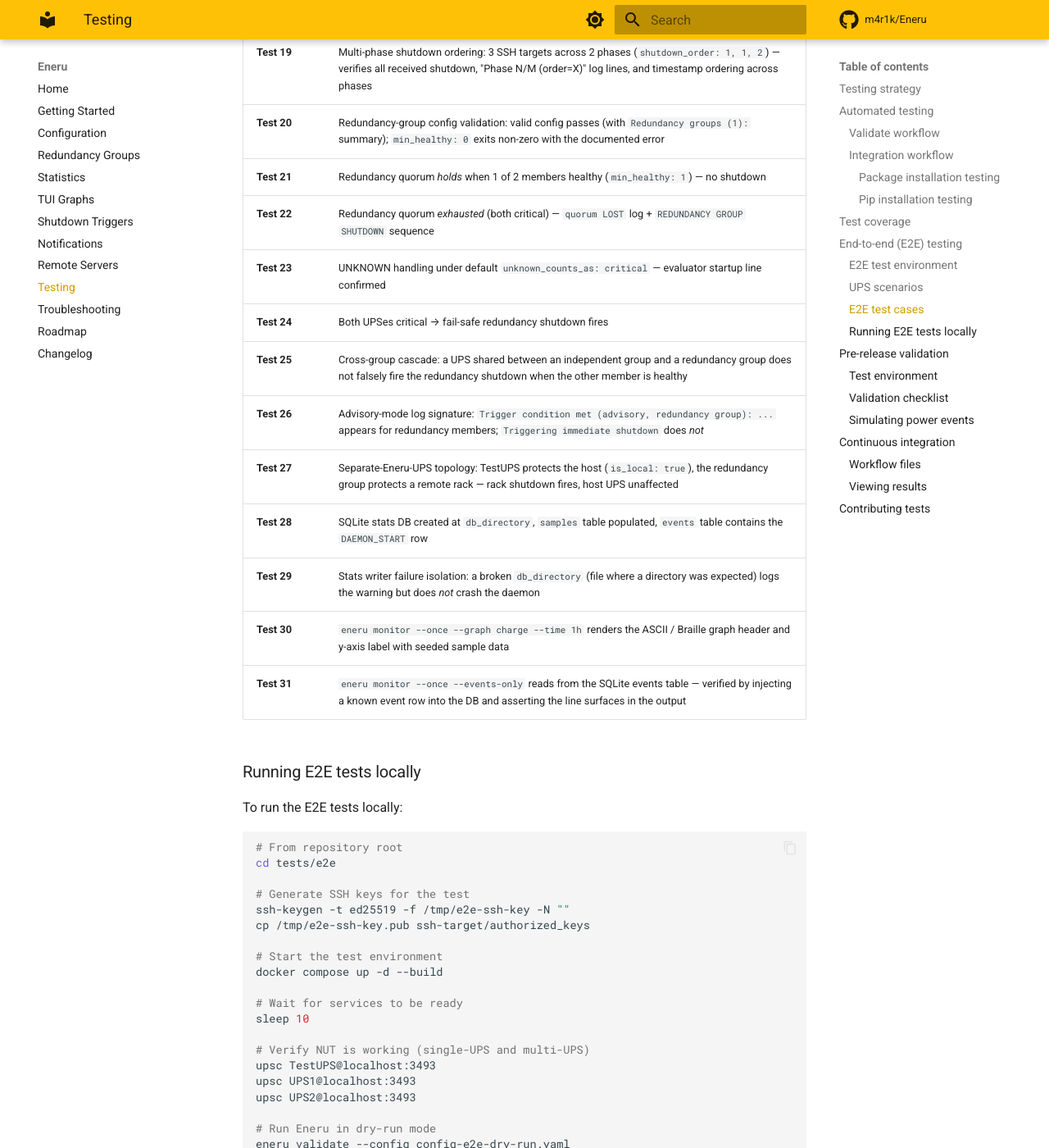
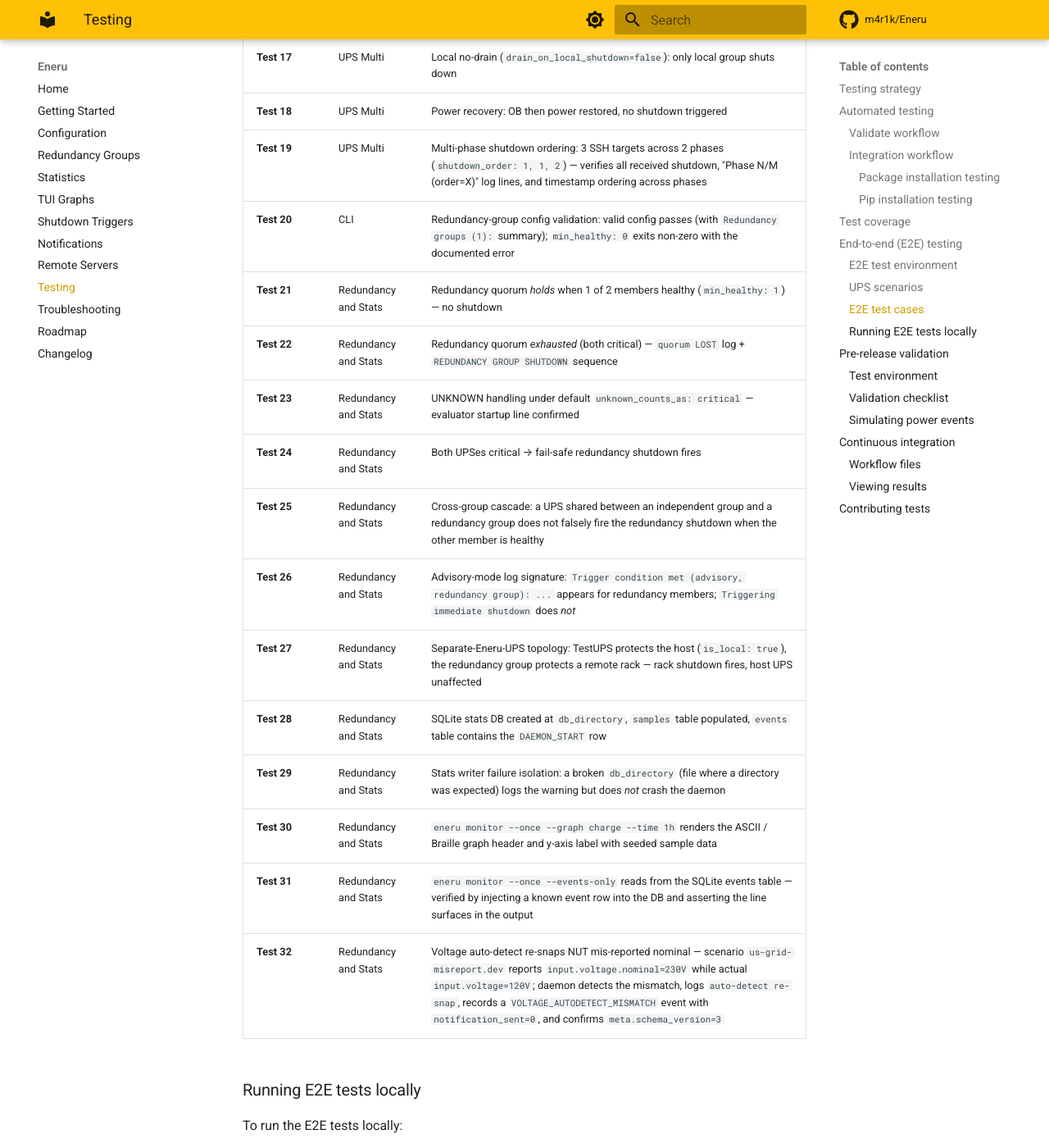
Before and after one commit to m4r1k/Eneru, an MkDocs documentation site: the page built from docs/testing.md, in a window 1280 px wide and 1400 px high, scrolled down 7980 px. Shown: the whole window at 82% size. Built offline with MkDocs 1.6.1 and Material for MkDocs 9.7.7, drawn with Linux system fonts in a browser that asks for light colours; comment, search, counter and statistics services are not loaded; some of the changed text lies outside the part shown.

Commit message:
docs: Test 32 row, matrix-group column, bump CI checks count to 10
`docs/testing.md`:
  - Add the missing Test 32 row (voltage auto-detect re-snap, shipped
    with rc7 in commit e5caac2 / fixed in 210b0a0 but never made it
    into the testing-overview table).
  - Bump the count from "31 tests" to "32 tests".
  - Add a `Group` column to the test-case table mapping each test to
    its E2E matrix job (CLI / UPS Single / UPS Multi / Redundancy and
    Stats), so readers can find which job their test runs in without
    cross-referencing the workflow file.

`CLAUDE.md`:
  - Bump "7 CI checks total" -> "10 CI checks total" (5 `validate` +
    4 `E2E ...` + 1 deferred to future) and rename the e2e check
    from `e2e-test` to the four new `E2E ...` matrix names.
  - Same correction in the workflow how-to: "all 7" -> "all 10".

Co-Authored-By: Claude Opus 4.7 <noreply@anthropic.com>

```diff
--- a/docs/testing.md
+++ b/docs/testing.md
@@ -194,41 +194,46 @@ The E2E tests use scenario files to simulate different UPS states:
 
 ### E2E test cases
 
-The E2E workflow (`.github/workflows/e2e.yml`) runs 31 tests on every push and PR:
+The E2E workflow (`.github/workflows/e2e.yml`) runs 32 tests on every push and PR.
+Tests are partitioned into four parallel matrix jobs (`E2E CLI`,
+`E2E UPS Single`, `E2E UPS Multi`, `E2E Redundancy and Stats`) so the
+total wall-clock is bounded by the slowest group rather than the sum of
+all 32 tests.
 
-| Test | Description |
-|------|-------------|
-| **Test 1** | Validate E2E config against real NUT server |
-| **Test 2** | Monitor normal state - verify no false shutdown triggers |
-| **Test 3** | Detect power failure in dry-run mode |
-| **Test 4** | SSH remote shutdown with real command execution |
-| **Test 5** | FSD (Forced Shutdown) flag triggers immediate shutdown |
-| **Test 6** | Voltage event detection (brownout, AVR) |
-| **Test 7** | Notification delivery (if `E2E_NOTIFICATION_URL` secret configured) |
-| **Test 8** | Multi-UPS config validation against real NUT (both UPS1 and UPS2) |
-| **Test 9** | Multi-UPS isolation: UPS1 fails, UPS2 unaffected |
-| **Test 10** | Multi-UPS both online: no false shutdown triggers |
-| **Test 11** | Ownership validation: non-local group with containers rejected |
-| **Test 12** | CLI safety: bare `eneru` shows help, does not start daemon |
-| **Test 13** | TUI `--once` snapshot outputs UPS status |
-| **Test 14** | Multi-UPS concurrent failure: both UPSes fail, both groups shut down |
-| **Test 15** | Non-local failure: UPS2 fails, UPS1 and local resources unaffected |
-| **Test 16** | Local drain (`drain_on_local_shutdown=true`): all groups drain before local shutdown |
-| **Test 17** | Local no-drain (`drain_on_local_shutdown=false`): only local group shuts down |
-| **Test 18** | Power recovery: OB then power restored, no shutdown triggered |
-| **Test 19** | Multi-phase shutdown ordering: 3 SSH targets across 2 phases (`shutdown_order: 1, 1, 2`) — verifies all received shutdown, "Phase N/M (order=X)" log lines, and timestamp ordering across phases |
-| **Test 20** | Redundancy-group config validation: valid config passes (with `Redundancy groups (1):` summary); `min_healthy: 0` exits non-zero with the documented error |
-| **Test 21** | Redundancy quorum *holds* when 1 of 2 members healthy (`min_healthy: 1`) — no shutdown |
-| **Test 22** | Redundancy quorum *exhausted* (both critical) — `quorum LOST` log + `REDUNDANCY GROUP SHUTDOWN` sequence |
-| **Test 23** | UNKNOWN handling under default `unknown_counts_as: critical` — evaluator startup line confirmed |
-| **Test 24** | Both UPSes critical → fail-safe redundancy shutdown fires |
-| **Test 25** | Cross-group cascade: a UPS shared between an independent group and a redundancy group does not falsely fire the redundancy shutdown when the other member is healthy |
-| **Test 26** | Advisory-mode log signature: `Trigger condition met (advisory, redundancy group): ...` appears for redundancy members; `Triggering immediate shutdown` does *not* |
-| **Test 27** | Separate-Eneru-UPS topology: TestUPS protects the host (`is_local: true`), the redundancy group protects a remote rack — rack shutdown fires, host UPS unaffected |
-| **Test 28** | SQLite stats DB created at `db_directory`, `samples` table populated, `events` table contains the `DAEMON_START` row |
-| **Test 29** | Stats writer failure isolation: a broken `db_directory` (file where a directory was expected) logs the warning but does *not* crash the daemon |
-| **Test 30** | `eneru monitor --once --graph charge --time 1h` renders the ASCII / Braille graph header and y-axis label with seeded sample data |
-| **Test 31** | `eneru monitor --once --events-only` reads from the SQLite events table — verified by injecting a known event row into the DB and asserting the line surfaces in the output |
+| Test | Group | Description |
+|------|-------|-------------|
+| **Test 1** | CLI | Validate E2E config against real NUT server |
+| **Test 2** | UPS Single | Monitor normal state - verify no false shutdown triggers |
+| **Test 3** | UPS Single | Detect power failure in dry-run mode |
+| **Test 4** | UPS Single | SSH remote shutdown with real command execution |
+| **Test 5** | UPS Single | FSD (Forced Shutdown) flag triggers immediate shutdown |
+| **Test 6** | UPS Single | Voltage event detection (brownout, AVR) |
+| **Test 7** | UPS Single | Notification delivery (if `E2E_NOTIFICATION_URL` secret configured) |
+| **Test 8** | CLI | Multi-UPS config validation against real NUT (both UPS1 and UPS2) |
+| **Test 9** | UPS Multi | Multi-UPS isolation: UPS1 fails, UPS2 unaffected |
+| **Test 10** | UPS Multi | Multi-UPS both online: no false shutdown triggers |
+| **Test 11** | CLI | Ownership validation: non-local group with containers rejected |
+| **Test 12** | CLI | CLI safety: bare `eneru` shows help, does not start daemon |
+| **Test 13** | CLI | TUI `--once` snapshot outputs UPS status |
+| **Test 14** | UPS Multi | Multi-UPS concurrent failure: both UPSes fail, both groups shut down |
+| **Test 15** | UPS Multi | Non-local failure: UPS2 fails, UPS1 and local resources unaffected |
+| **Test 16** | UPS Multi | Local drain (`drain_on_local_shutdown=true`): all groups drain before local shutdown |
+| **Test 17** | UPS Multi | Local no-drain (`drain_on_local_shutdown=false`): only local group shuts down |
+| **Test 18** | UPS Multi | Power recovery: OB then power restored, no shutdown triggered |
+| **Test 19** | UPS Multi | Multi-phase shutdown ordering: 3 SSH targets across 2 phases (`shutdown_order: 1, 1, 2`) — verifies all received shutdown, "Phase N/M (order=X)" log lines, and timestamp ordering across phases |
+| **Test 20** | CLI | Redundancy-group config validation: valid config passes (with `Redundancy groups (1):` summary); `min_healthy: 0` exits non-zero with the documented error |
+| **Test 21** | Redundancy and Stats | Redundancy quorum *holds* when 1 of 2 members healthy (`min_healthy: 1`) — no shutdown |
+| **Test 22** | Redundancy and Stats | Redundancy quorum *exhausted* (both critical) — `quorum LOST` log + `REDUNDANCY GROUP SHUTDOWN` sequence |
+| **Test 23** | Redundancy and Stats | UNKNOWN handling under default `unknown_counts_as: critical` — evaluator startup line confirmed |
+| **Test 24** | Redundancy and Stats | Both UPSes critical → fail-safe redundancy shutdown fires |
+| **Test 25** | Redundancy and Stats | Cross-group cascade: a UPS shared between an independent group and a redundancy group does not falsely fire the redundancy shutdown when the other member is healthy |
+| **Test 26** | Redundancy and Stats | Advisory-mode log signature: `Trigger condition met (advisory, redundancy group): ...` appears for redundancy members; `Triggering immediate shutdown` does *not* |
+| **Test 27** | Redundancy and Stats | Separate-Eneru-UPS topology: TestUPS protects the host (`is_local: true`), the redundancy group protects a remote rack — rack shutdown fires, host UPS unaffected |
+| **Test 28** | Redundancy and Stats | SQLite stats DB created at `db_directory`, `samples` table populated, `events` table contains the `DAEMON_START` row |
+| **Test 29** | Redundancy and Stats | Stats writer failure isolation: a broken `db_directory` (file where a directory was expected) logs the warning but does *not* crash the daemon |
+| **Test 30** | Redundancy and Stats | `eneru monitor --once --graph charge --time 1h` renders the ASCII / Braille graph header and y-axis label with seeded sample data |
+| **Test 31** | Redundancy and Stats | `eneru monitor --once --events-only` reads from the SQLite events table — verified by injecting a known event row into the DB and asserting the line surfaces in the output |
+| **Test 32** | Redundancy and Stats | Voltage auto-detect re-snaps NUT mis-reported nominal — scenario `us-grid-misreport.dev` reports `input.voltage.nominal=230V` while actual `input.voltage=120V`; daemon detects the mismatch, logs `auto-detect re-snap`, records a `VOLTAGE_AUTODETECT_MISMATCH` event with `notification_sent=0`, and confirms `meta.schema_version=3` |
 
 ### Running E2E tests locally
 
```
Also changed, not shown: CLAUDE.md (+2 -2 lines).
